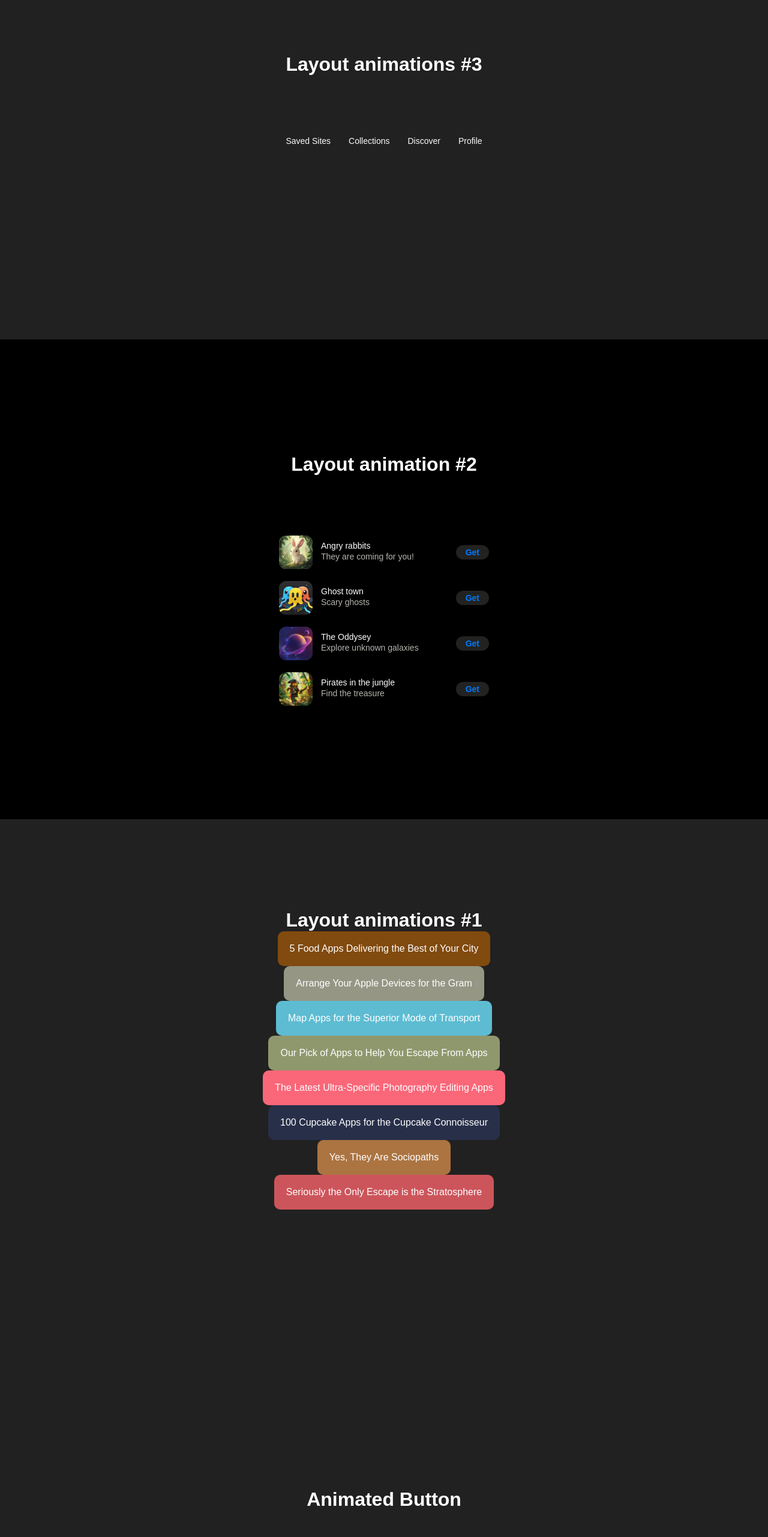
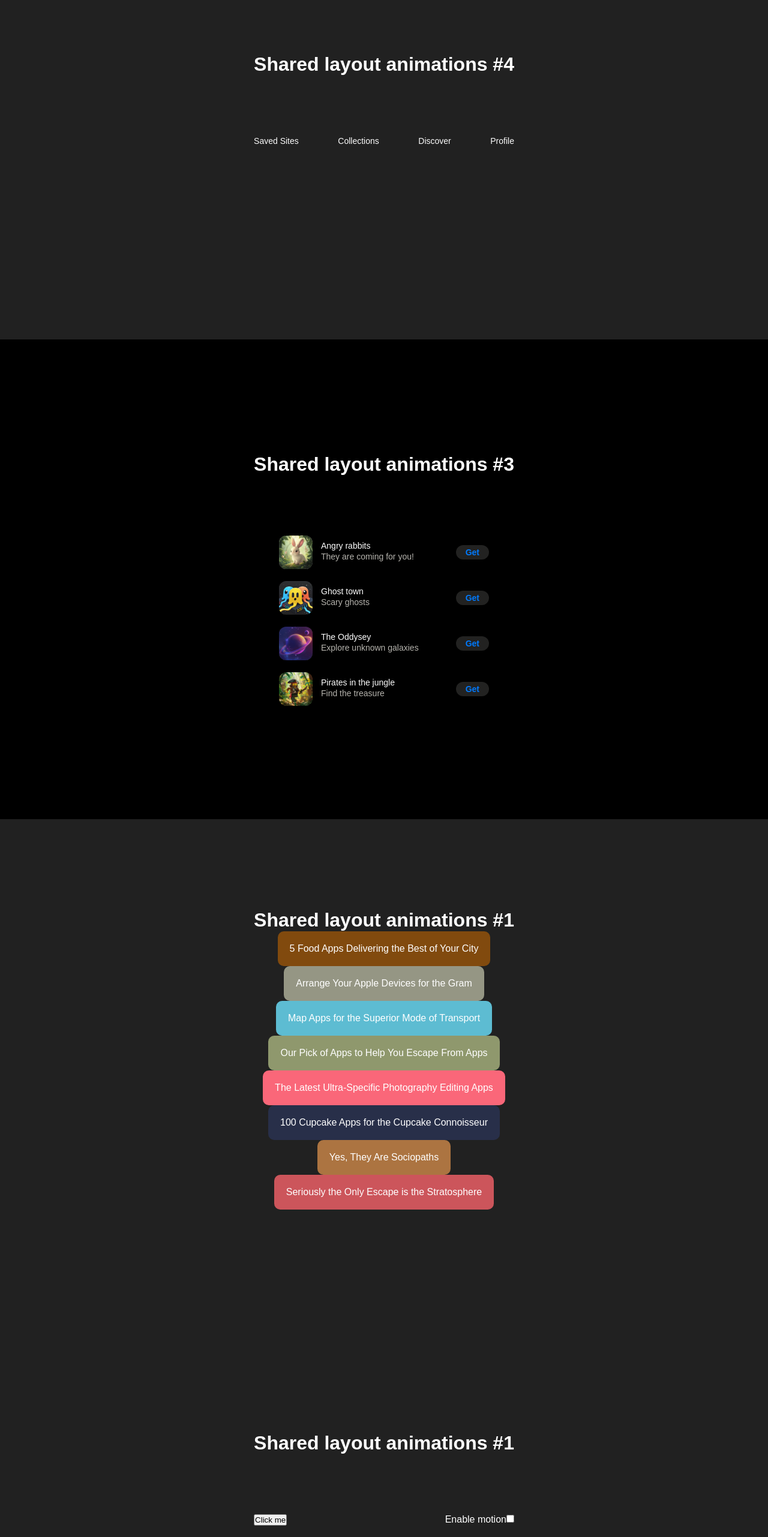
Before and after one commit to arthurseredaa/motion-animations, a React (Vite) app: page / in a window 1280 px wide. Shown: the part 234-2797 px from the top of the page at 60% size. Built offline with nearby package versions, Linux system fonts and the light colour scheme.

Commit message:
feat: add simple example of shared layout animation on boxes

```diff
--- a/src/App.tsx
+++ b/src/App.tsx
@@ -1,8 +1,9 @@
 import {motion, useScroll, useSpring } from "motion/react";
 import AnimatedButton from "./components/AnimatedButton/AnimatedButton.tsx";
-import LayoutAnimation1 from "./components/LayoutAnimation1/LayoutAnimation1.tsx";
 import LayoutAnimation2 from "./components/LayoutAnimation2/LayoutAnimation2.tsx";
 import LayoutAnimation3 from "./components/LayoutAnimation3/LayoutAnimation3.tsx";
+import LayoutAnimation4 from "./components/LayoutAnimation4/LayoutAnimation4.tsx";
+import LayoutAnimation1 from "./components/LayoutAnimation1/LayoutAnimation1.tsx";
 
 const App = () => {
   const { scrollYProgress } = useScroll();
@@ -19,6 +20,7 @@ const App = () => {
       <LayoutAnimation1 />
       <LayoutAnimation2 />
       <LayoutAnimation3 />
+      <LayoutAnimation4 />
     </div>
   )
 }
--- a/src/components/LayoutAnimation1/LayoutAnimation1.tsx
+++ b/src/components/LayoutAnimation1/LayoutAnimation1.tsx
@@ -1,47 +1,44 @@
-import {AnimatePresence, motion} from "motion/react";
+import { useState } from "react";
 import Layout from "../common/Layout";
-import {useState} from "react";
 
-import styles from './yellow_box.module.css'
-import {items} from "./data.ts";
+import styles from './layout_animations.module.css';
+import { motion } from "motion/react";
 
 const LayoutAnimation1 = () => {
-  const [openedItemId, setOpenedItemId] = useState<null | string>(null);
+  const [isActive, setIsActive] = useState(false);
+  const [isShowMotion, setIsShowMotion] = useState(false);
 
-  const currentOpenItem = items.find((item) => item.id === openedItemId);
+  const toggleActive = () => setIsActive(!isActive);
+  const toggleShowMotion = () => setIsShowMotion(!isShowMotion);
 
   return (
-	<Layout title="Layout animations #1" className={styles.wrapper}>
-	  {openedItemId && <motion.div initial={{ opacity: 0 }} animate={{ opacity: 1 }} exit={{ opacity: 0 }} className={styles.layout} onClick={() => setOpenedItemId(null)}/>}
-	  {
-		items.map((item) => (
-		  <motion.div
-			layoutId={item.id}
-			className={styles.small_square}
-			  style={{backgroundColor: item.backgroundColor}}
-			  key={item.id}
-			  onClick={() => setOpenedItemId(item.id)}
-			>
-			  <motion.p layoutId={`text-${item.id}`}>{item.title}</motion.p>
-			</motion.div>
-		  ))
-		}
-		<AnimatePresence mode="wait">
+	<Layout title="Shared layout animations #1">
+	  <div className={styles.controls}>
+		<button onClick={toggleActive}>
+		  Click me
+		</button>
+
+		<label htmlFor="show_motion">
+		  Enable motion
+		  <input id="show_motion" type="checkbox" checked={isShowMotion} onChange={toggleShowMotion}/>
+		</label>
+	  </div>
+
+	  {!isShowMotion ? (
+		<>
 		  {
-			currentOpenItem && (
-			  <motion.div
-				layoutId={currentOpenItem.id}
-				className={styles.big_square}
-				onClick={() => setOpenedItemId(null)}
-				key={currentOpenItem.id}
-				style={{backgroundColor: currentOpenItem.backgroundColor}}
-			  >
-				<motion.p layoutId={`text-${currentOpenItem.id}`}>{currentOpenItem.title}</motion.p>
-				<motion.p>Lorem ipsum dolor sit amet, consectetur adipisicing elit. Aliquid consequatur dignissimos eaque id repudiandae vero vitae! Adipisci amet et ipsam laborum magni maiores natus non pariatur, placeat recusandae totam, veritatis.</motion.p>
-			  </motion.div>
-			)
+			isActive ? <div className={styles.big_box}/> : <div className={styles.small_box}/>
 		  }
-		</AnimatePresence>
+		</>
+	  ) : (
+		<>
+		  {
+			isActive ? <motion.div layoutId="box" className={styles.big_box}/> :
+			  <motion.div layoutId="box" className={styles.small_box}/>
+		  }
+		</>
+	  )}
+
 	</Layout>
   );
 };
--- /dev/null
+++ b/src/components/LayoutAnimation1/layout_animations.module.css
@@ -0,0 +1,21 @@
+.small_box,
+.big_box {
+  background-color: lightyellow;
+  border-radius: 12px;
+}
+
+.small_box {
+  width: 100px;
+  height: 100px;
+}
+
+.big_box {
+  width: 200px;
+  height: 200px;
+}
+
+.controls {
+  display: flex;
+  justify-content: space-between;
+  width: 100%;
+}
--- a/src/components/LayoutAnimation2/LayoutAnimation2.tsx
+++ b/src/components/LayoutAnimation2/LayoutAnimation2.tsx
@@ -1,92 +1,47 @@
 import {AnimatePresence, motion} from "motion/react";
 import Layout from "../common/Layout";
-import styles from './layout_animation.module.css'
 import {useState} from "react";
 
-type Item = {
-  id: string;
-  title: string;
-  description: string;
-  fullDescription: string;
-}
+import styles from './yellow_box.module.css'
+import {items} from "./data.ts";
 
-const data: Item[] = [
-  {
-	id: 'angry_rabbits',
-	title: 'Angry rabbits',
-	description: 'They are coming for you!',
-	fullDescription: 'The rabbits are angry and they are coming for you. You have to defend yourself with your carrot gun. The game is not simple, you have to be fast and accurate to survive.'
-  },
-  {
-	id: 'ghost_town',
-	title: 'Ghost town',
-	description: 'Scary ghosts',
-	fullDescription: 'In this game, players explore a deserted town, uncovering its eerie past and the mysteries behind its sudden abandonment. The gameplay combines puzzle-solving, exploration, and narrative elements and something else.'
-  },
-  {
-	id: 'the_oddysey',
-	title: 'The Oddysey',
-	description: 'Explore unknown galaxies',
-	fullDescription: 'Throughout their journey, players will encounter diverse alien races, each with their own unique cultures and technologies. Engage in thrilling space combat, negotiate complex diplomatic relations, and make critical decisions that affect the balance of power in the galaxy.',
-  },
-  {
-	id: 'pirates',
-	title: 'Pirates in the jungle',
-	description: 'Find the treasure',
-	fullDescription: 'You are a pirate and you have to find the treasure in the jungle. But be careful, there are traps and wild animals. Some filler text to make it longer. Maybe even longer, because it looks better.',
-  }
-];
+const LayoutAnimation2 = () => {
+  const [openedItemId, setOpenedItemId] = useState<null | string>(null);
 
-type AppInfoItemProps = {
-  item: Exclude<Item, 'fullDescription'>;
-  handleClick?: () => void;
-  layoutId?: string;
-}
-
-// TODO: add border bottom
-// FIX: border added to last item when modal open
-
-const AppInfoItem = ({item, handleClick, layoutId}: AppInfoItemProps) => (
-  <motion.div className={styles.item} layoutId={layoutId} onClick={handleClick}>
-	<motion.img className={styles.image} src={`/images/games/${item.id}.png`} alt={item.title}
-				layoutId={`image-${item.id}`}/>
-	<div className={styles.item_info}>
-	  <div>
-		<motion.h2 className={styles.title} layoutId={`title-${item.id}`}>{item.title}</motion.h2>
-		<motion.p className={styles.description} layoutId={`description-${item.id}`}>{item.description}</motion.p>
-	  </div>
-	  <motion.button layoutId={`button-${item.id}`} className={styles.button}>Get</motion.button>
-	</div>
-  </motion.div>
-)
-
-// TODO: add overlay with animation
-const LayoutAnimation2 = () => {
-  const [openedItem, setOpenedItem] = useState<null | string>(null);
-
-  const openedItemData = data.find((item) => item.id === openedItem);
+  const currentOpenItem = items.find((item) => item.id === openedItemId);
 
   return (
-	<Layout className={styles.container} title="Layout animation #2">
-	  <div className={styles.content}>
-		<AnimatePresence>
-		  {data.map((item) => <AppInfoItem item={item} key={item.id} layoutId={item.id}
-										   handleClick={() => setOpenedItem(item.id)}/>)}
+	<Layout title="Shared layout animations #1" className={styles.wrapper}>
+	  {openedItemId && <motion.div initial={{ opacity: 0 }} animate={{ opacity: 1 }} exit={{ opacity: 0 }} className={styles.layout} onClick={() => setOpenedItemId(null)}/>}
+	  {
+		items.map((item) => (
+		  <motion.div
+			layoutId={item.id}
+			className={styles.small_square}
+			  style={{backgroundColor: item.backgroundColor}}
+			  key={item.id}
+			  onClick={() => setOpenedItemId(item.id)}
+			>
+			  <motion.p layoutId={`text-${item.id}`}>{item.title}</motion.p>
+			</motion.div>
+		  ))
+		}
+		<AnimatePresence mode="wait">
 		  {
-			openedItemData && (
-			  <>
-				<motion.div key={openedItemData.id} className={styles.item_modal} layoutId={openedItemData.id}
-							onClick={() => setOpenedItem(null)}>
-				  <AppInfoItem item={openedItemData}/>
-				  <motion.p className={styles.description}>
-					{openedItemData.fullDescription}
-				  </motion.p>
-				</motion.div>
-			  </>
+			currentOpenItem && (
+			  <motion.div
+				layoutId={currentOpenItem.id}
+				className={styles.big_square}
+				onClick={() => setOpenedItemId(null)}
+				key={currentOpenItem.id}
+				style={{backgroundColor: currentOpenItem.backgroundColor}}
+			  >
+				<motion.p layoutId={`text-${currentOpenItem.id}`}>{currentOpenItem.title}</motion.p>
+				<motion.p>Lorem ipsum dolor sit amet, consectetur adipisicing elit. Aliquid consequatur dignissimos eaque id repudiandae vero vitae! Adipisci amet et ipsam laborum magni maiores natus non pariatur, placeat recusandae totam, veritatis.</motion.p>
+			  </motion.div>
 			)
 		  }
 		</AnimatePresence>
-	  </div>
 	</Layout>
   );
 };
--- a/src/components/LayoutAnimation3/LayoutAnimation3.tsx
+++ b/src/components/LayoutAnimation3/LayoutAnimation3.tsx
@@ -1,38 +1,89 @@
+import {AnimatePresence, motion} from "motion/react";
 import Layout from "../common/Layout";
-import {AnimatePresence, motion} from "motion/react";
-
-import styles from './layout_animations.module.css';
+import styles from './layout_animation.module.css'
 import {useState} from "react";
 
-const links = ['Saved Sites', 'Collections', 'Discover', 'Profile'];
+type Item = {
+  id: string;
+  title: string;
+  description: string;
+  fullDescription: string;
+}
+
+const data: Item[] = [
+  {
+	id: 'angry_rabbits',
+	title: 'Angry rabbits',
+	description: 'They are coming for you!',
+	fullDescription: 'The rabbits are angry and they are coming for you. You have to defend yourself with your carrot gun. The game is not simple, you have to be fast and accurate to survive.'
+  },
+  {
+	id: 'ghost_town',
+	title: 'Ghost town',
+	description: 'Scary ghosts',
+	fullDescription: 'In this game, players explore a deserted town, uncovering its eerie past and the mysteries behind its sudden abandonment. The gameplay combines puzzle-solving, exploration, and narrative elements and something else.'
+  },
+  {
+	id: 'the_oddysey',
+	title: 'The Oddysey',
+	description: 'Explore unknown galaxies',
+	fullDescription: 'Throughout their journey, players will encounter diverse alien races, each with their own unique cultures and technologies. Engage in thrilling space combat, negotiate complex diplomatic relations, and make critical decisions that affect the balance of power in the galaxy.',
+  },
+  {
+	id: 'pirates',
+	title: 'Pirates in the jungle',
+	description: 'Find the treasure',
+	fullDescription: 'You are a pirate and you have to find the treasure in the jungle. But be careful, there are traps and wild animals. Some filler text to make it longer. Maybe even longer, because it looks better.',
+  }
+];
+
+type AppInfoItemProps = {
+  item: Exclude<Item, 'fullDescription'>;
+  handleClick?: () => void;
+  layoutId?: string;
+}
+
+// TODO: add border bottom
+// FIX: border added to last item when modal open
+
+const AppInfoItem = ({item, handleClick, layoutId}: AppInfoItemProps) => (
+  <motion.div className={styles.item} layoutId={layoutId} onClick={handleClick}>
+	<motion.img className={styles.image} src={`/images/games/${item.id}.png`} alt={item.title}
+				layoutId={`image-${item.id}`}/>
+	<div className={styles.item_info}>
+	  <div>
+		<motion.h2 className={styles.title} layoutId={`title-${item.id}`}>{item.title}</motion.h2>
+		<motion.p className={styles.description} layoutId={`description-${item.id}`}>{item.description}</motion.p>
+	  </div>
+	  <motion.button layoutId={`button-${item.id}`} className={styles.button}>Get</motion.button>
+	</div>
+  </motion.div>
+)
+
+// TODO: add overlay with animation
 const LayoutAnimation3 = () => {
-  const [activeLink, setActiveLink] = useState('')
+  const [openedItem, setOpenedItem] = useState<null | string>(null);
+
+  const openedItemData = data.find((item) => item.id === openedItem);
 
   return (
-	<Layout title="Layout animations #3">
+	<Layout className={styles.container} title="Shared layout animations #3">
 	  <div className={styles.content}>
 		<AnimatePresence>
+		  {data.map((item) => <AppInfoItem item={item} key={item.id} layoutId={item.id}
+										   handleClick={() => setOpenedItem(item.id)}/>)}
 		  {
-			links.map((link) => (
-			  <motion.div
-				onFocus={() => setActiveLink(link)}
-				onMouseOver={() => setActiveLink(link)}
-				onMouseLeave={() => setActiveLink(link)}
-				key={link}
-				className={styles.link_container}
-			  >
-				<motion.a className={styles.link} href="#">{link}</motion.a>
-				{activeLink !== link ? null : (
-				  <motion.div
-					layout
-					layoutId="decoration"
-					initial={{ opacity: 0 }}
-					animate={{ opacity: 1 }}
-					className={styles.decoration}
-				  />
-				)}
-			  </motion.div>
-			))
+			openedItemData && (
+			  <>
+				<motion.div key={openedItemData.id} className={styles.item_modal} layoutId={openedItemData.id}
+							onClick={() => setOpenedItem(null)}>
+				  <AppInfoItem item={openedItemData}/>
+				  <motion.p className={styles.description}>
+					{openedItemData.fullDescription}
+				  </motion.p>
+				</motion.div>
+			  </>
+			)
 		  }
 		</AnimatePresence>
 	  </div>
--- /dev/null
+++ b/src/components/LayoutAnimation4/LayoutAnimation4.tsx
@@ -0,0 +1,44 @@
+import Layout from "../common/Layout";
+import {AnimatePresence, motion} from "motion/react";
+
+import styles from './layout_animations.module.css';
+import {useState} from "react";
+
+const links = ['Saved Sites', 'Collections', 'Discover', 'Profile'];
+
+const LayoutAnimation4 = () => {
+  const [activeLink, setActiveLink] = useState('')
+
+  return (
+	<Layout title="Shared layout animations #4">
+	  <div className={styles.content}>
+		<AnimatePresence>
+		  {
+			links.map((link) => (
+			  <motion.div
+				onFocus={() => setActiveLink(link)}
+				onMouseOver={() => setActiveLink(link)}
+				onMouseLeave={() => setActiveLink(link)}
+				key={link}
+				className={styles.link_container}
+			  >
+				<motion.a className={styles.link} href="#">{link}</motion.a>
+				{activeLink !== link ? null : (
+				  <motion.div
+					layout
+					layoutId="decoration"
+					initial={{ opacity: 0 }}
+					animate={{ opacity: 1 }}
+					className={styles.decoration}
+				  />
+				)}
+			  </motion.div>
+			))
+		  }
+		</AnimatePresence>
+	  </div>
+	</Layout>
+  );
+};
+
+export default LayoutAnimation4;
```
Also changed, not shown: src/components/LayoutAnimation2/data.ts (renamed from src/components/LayoutAnimation1/data.ts), src/components/LayoutAnimation2/yellow_box.module.css (renamed from src/components/LayoutAnimation1/yellow_box.module.css), src/components/LayoutAnimation3/layout_animation.module.css (renamed from src/components/LayoutAnimation2/layout_animation.module.css), src/components/LayoutAnimation4/layout_animations.module.css (renamed from src/components/LayoutAnimation3/layout_animations.module.css).
